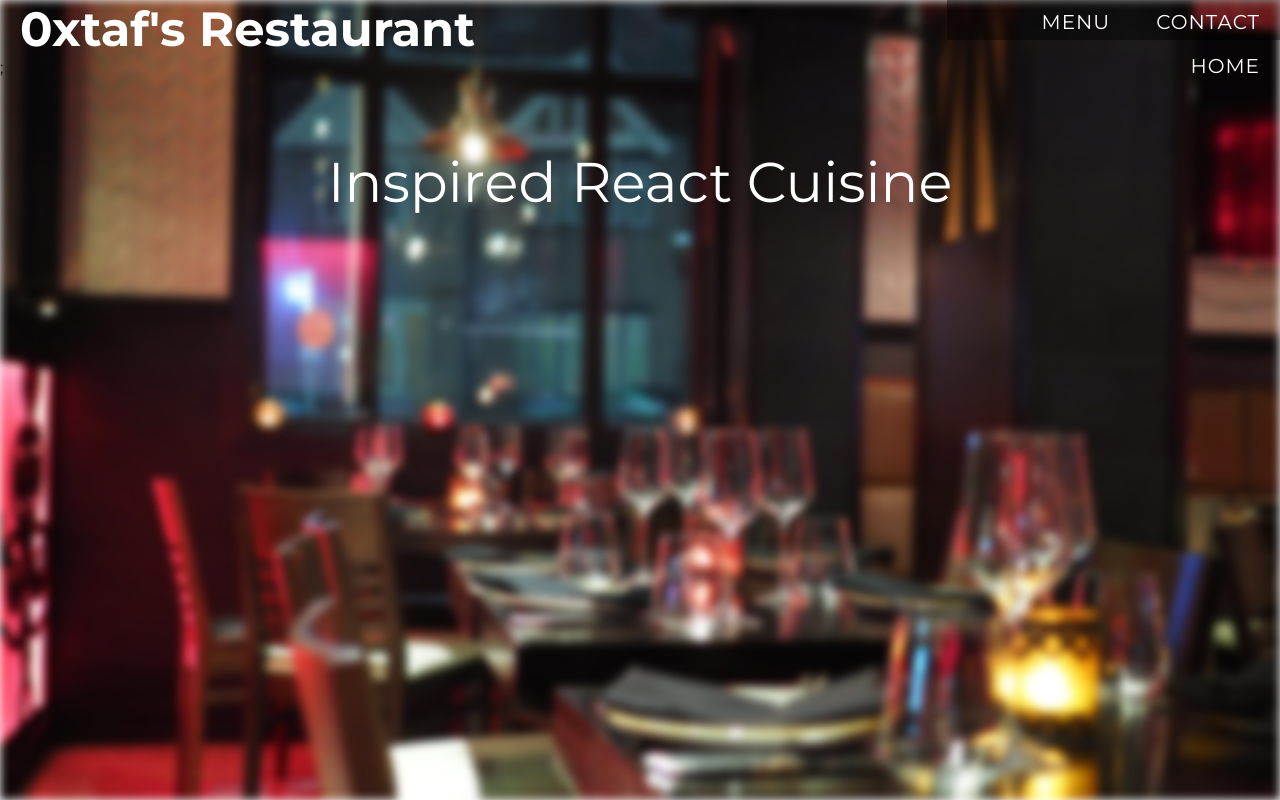
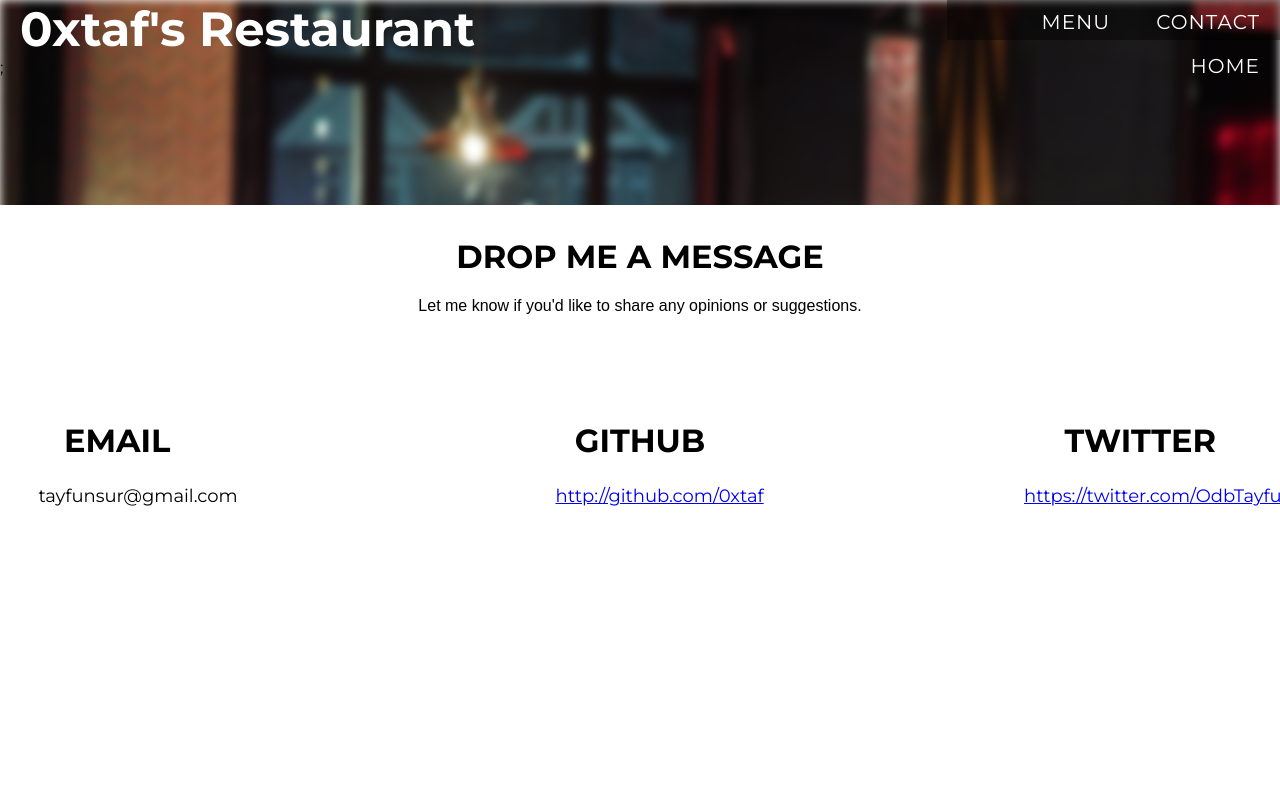
Before and after one commit to 0xtaf/react-restaurant, a React (Create React App) app: page / in a window 1280 px wide. Both pictures are taken after a click on the button "CONTACT". Built offline with nearby package versions, Linux system fonts and the light colour scheme.

Commit message:
contact button is fully functionalized

```diff
--- a/src/App.js
+++ b/src/App.js
@@ -71,11 +71,21 @@ class App extends React.Component {
 
         <Header>
           <h1 className="header">0xtaf's Restaurant</h1>
-          <p className={isMenuClicked ? 'clearIntro' : 'intro'}>Inspired React Cuisine</p>
+          <p className={(isMenuClicked || isContactClicked) ? 'clearIntro' : 'intro'}>Inspired React Cuisine</p>
         </Header>
 
         <div className={(isMenuClicked || isContactClicked) ? 'colorless' : 'color'}></div>
         {console.log(Buttons.state)};
+        <div className="contact" style={isContactClicked ? menuStyleActive : menuStyle}>
+          <h1 className="contact1">DROP ME A MESSAGE</h1>
+          <p className="contact2">Let me know if you'd like to share any opinions or suggestions.</p>
+          <h1 className="contact3">EMAIL</h1>
+          <p className="contact4">tayfunsur@gmail.com</p>
+          <h1 className="contact5">GITHUB</h1>
+          <a href="http://github.com/0xtaf" className="contact6">http://github.com/0xtaf</a>
+          <h1 className="contact7">TWITTER</h1>
+          <a href="https://twitter.com/OdbTayfun" className="contact8">https://twitter.com/OdbTayfun</a>
+        </div>
       </div>
     );
   }
```
